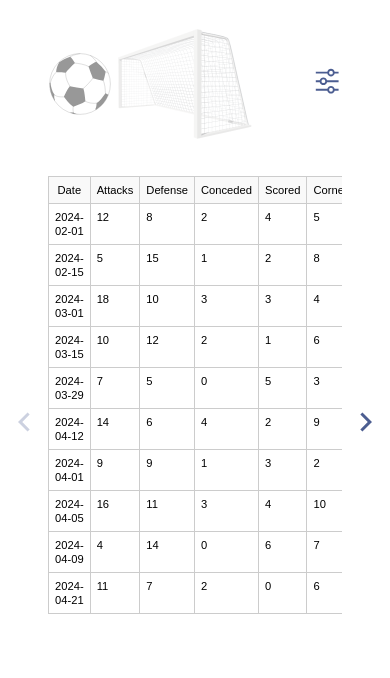
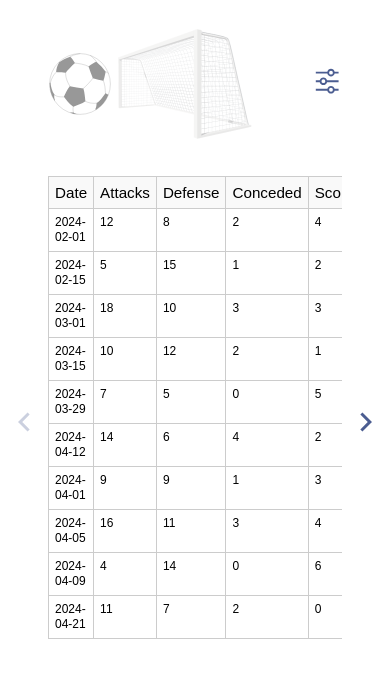
Before and after one commit to margon09/veochart, a React (Create React App) app: page / in a window 390 px wide. Shown: the top 678 px of the page. Built offline with nearby package versions, Linux system fonts and the light colour scheme.

Commit message:
styles optimized

```diff
--- a/src/App.styles.tsx
+++ b/src/App.styles.tsx
@@ -1,7 +1,7 @@
 import styled from 'styled-components'
 
 export const Container = styled.div`
-  height: 100vh;
+  height: auto;
   padding: 3rem;
   display: flex;
   flex-direction: column;
--- a/src/components/dataTable/DataTable.styles.tsx
+++ b/src/components/dataTable/DataTable.styles.tsx
@@ -21,19 +21,20 @@ export const Table = styled.table`
   width: 100%;
   border-collapse: collapse;
   margin-top: 2rem;
+  font-size: 1rem;
+
+  thead {
+    font-family: Arial, sans-serif;
+    font-size: 1rem;
+  }
 
   ${({ theme }) => theme.mediaQueries.phone} {
     margin-top: 0.5rem;
-    font-size: 0.7rem;
-  }
-  ${({ theme }) => theme.mediaQueries.miniTablet} {
-    font-size: 0.8rem;
-  }
-  ${({ theme }) => theme.mediaQueries.tablet} {
-    font-size: 0.9rem;
-  }
-  ${({ theme }) => theme.mediaQueries.laptop} {
-    font-size: 1rem;
+    font-size: 0.75rem;
+
+    thead {
+      font-size: 0.95rem;
+    }
   }
 `
 
--- a/src/components/dropDown/Dropdown.styles.tsx
+++ b/src/components/dropDown/Dropdown.styles.tsx
@@ -24,7 +24,7 @@ export const DropdownButton = styled.button`
   border: 1px solid ${({ theme }) => theme.colors.borders};
   border-radius: ${({ theme }) => theme.borderRadius};
   cursor: pointer;
-`
+  `
 
 export const ButtonContent = styled.div`
   display: flex;
@@ -32,6 +32,9 @@ export const ButtonContent = styled.div`
   align-items: center;
   width: 100%;
   height: 2rem;
+  font-size: 1rem;
+  font-family: Helvetica, sans-serif;
+  z-index: 99 !important;
 `
 
 export const DropdownList = styled.ul`
@@ -43,7 +46,7 @@ export const DropdownList = styled.ul`
   margin: 0;
   box-shadow: 0px 8px 16px 0px ${({ theme }) => theme.boxShadow};
 
-  z-index: 100;
+  z-index: 2;
   max-height: 200px;
   overflow-y: auto;
   border-radius: 4px;
--- a/src/components/header/Header.styles.tsx
+++ b/src/components/header/Header.styles.tsx
@@ -21,11 +21,14 @@ export const FiltersContainer = styled.div<FiltersContainerProps>`
   opacity: ${props => (props.open ? '1' : '0')};
   overflow: ${props => (props.open ? 'visible' : 'hidden')};
   transition: height 0.7s ease-in-out, opacity 0.7s ease-in-out;
-  z-index: 100;
 
   ${({ theme }) => theme.mediaQueries.phone} {
     flex-direction: column;
     align-items: flex-start;
+
+    :nth-child(1) {
+      z-index: 100;
+    }
   }
   ${({ theme }) => theme.mediaQueries.miniTablet} {
     flex-direction: column;
--- a/src/components/header/Header.tsx
+++ b/src/components/header/Header.tsx
@@ -18,7 +18,7 @@ const Header = () => {
   const isDesktop = width >= 768
 
   const { handleIconClick, canScrollLeft, canScrollRight } = useScrollContext()
-  const { setChartType } = useChartType()
+  const { setChartType, chartType } = useChartType()
 
   const [openFilters, setOpenFilters] = useState(false)
 
@@ -40,7 +40,7 @@ const Header = () => {
 
         {isDesktop && (
           <div style={{ display: 'flex', flexDirection: 'row' }}>
-            <div style={{ display: 'flex', flexDirection: 'row', marginRight: '1rem' }}>
+            <div style={{ display: 'flex', flexDirection: 'row', marginRight: '1rem'}}>
               <ChartType options={['Table', 'Radial']} onSelect={handleChartTypeSelect} />
             </div>
             <GameType options={categories} />
@@ -60,7 +60,7 @@ const Header = () => {
         </FiltersContainer>
       )}
 
-      {isMobile && (
+      {(isMobile && chartType === 'Table') && (
         <ArrowContainer>
           <ScrollIcon
             onClick={() => handleIconClick('left')}
```
